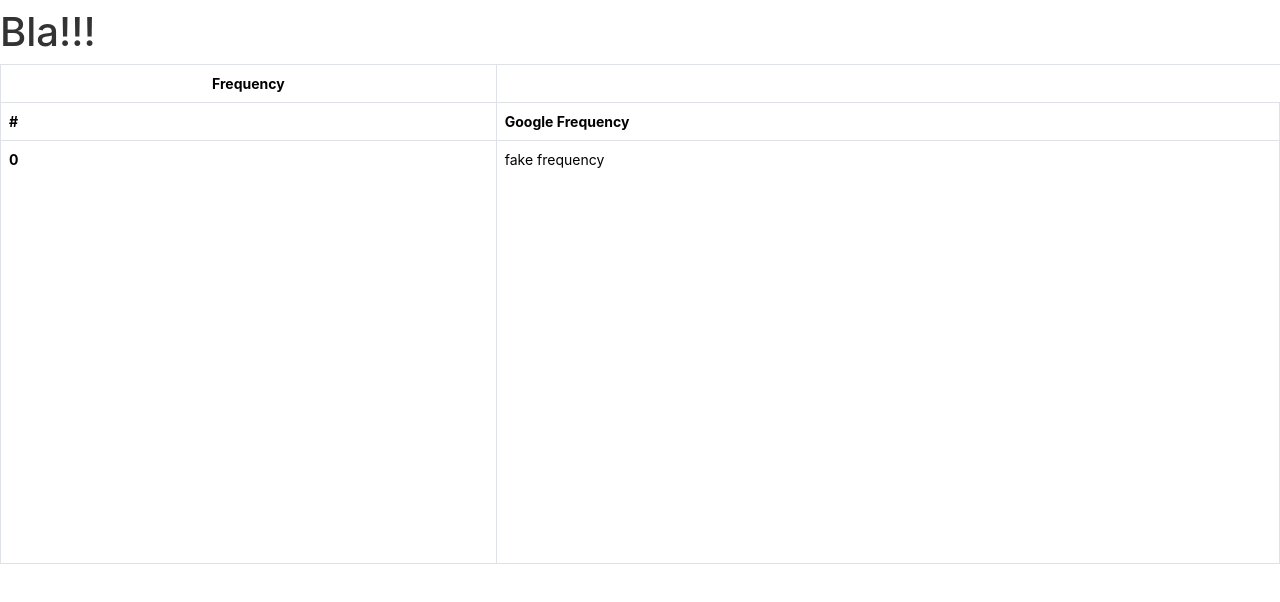
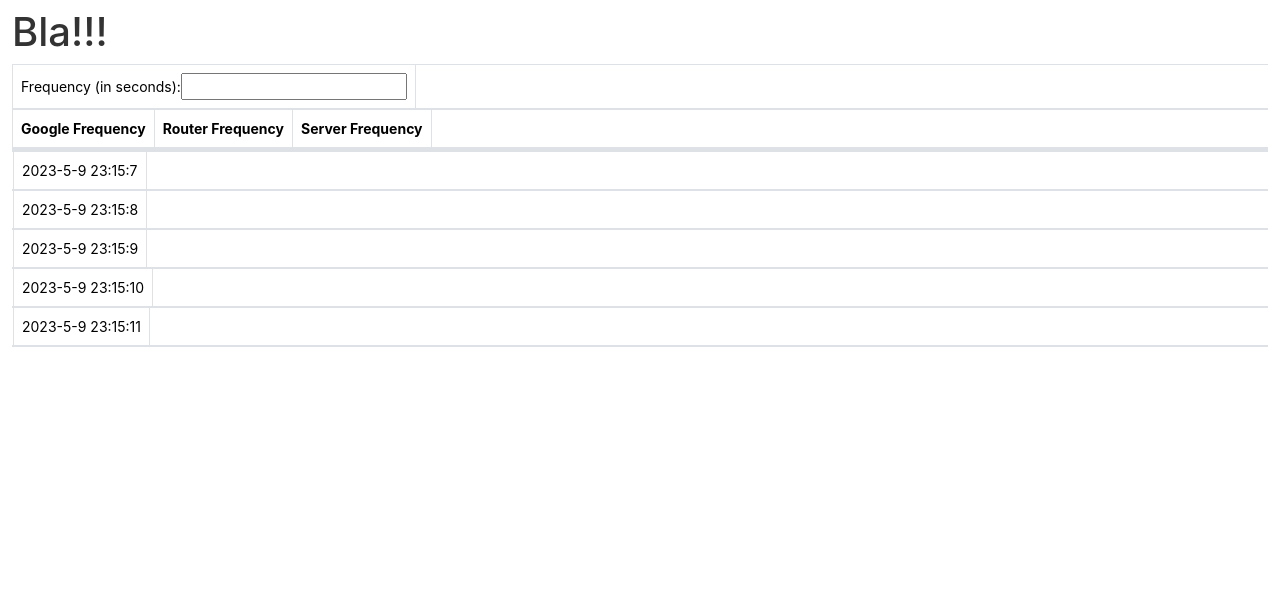
Before and after one commit to EliasMitsolides/TrackThreeIPs, an Angular app: page / in a window 1280 px wide. Shown: the top 602 px of the page. Built offline with nearby package versions, Linux system fonts and the light colour scheme.

Commit message:
3rd Commit, Table grows. Work on stubborn column.

```diff
--- a/src/app/app.component.css
+++ b/src/app/app.component.css
@@ -1,3 +1,22 @@
+#FrequencyTable{
+    overflow: scroll;
+    overflow-y: scroll;
+}
+
 .FrequencyHeader{
     text-align: center;
 }
+
+
+/* .RowOfTable{
+    height: 100px
+} */ /*This just makes a first row however many pixels tall bcus RowOfTable is a <tr>*/
+
+.frequencyRows{
+   height: 800px;
+   overflow-y: auto;
+   overflow-x: hidden;
+}
+.ThreeIP-TableHeader{
+    display:flex;
+}
--- a/src/app/app.component.html
+++ b/src/app/app.component.html
@@ -294,28 +294,34 @@
 </style>
 
 <!-- Toolbar -->
-<div class="" role="">
+<div class="container-fluid" role="">
   <h1>Bla!!!</h1>
-  <table class="table table-hover table-bordered" id="FrequencyTable" style= "height: 500px">
-    <thead>
+  <table class="table table-hover table-bordered d-flex flex-column vh-100" id="FrequencyTable">
+    <thead class = "ThreeIP-TableHeader row">
       <tr>
-        <th scope="row" class="FrequencyHeader">
-          Frequency
-        </th>
+        <td scope="row" colspan="3" class="FrequencyHeader">
+          <form>
+            <label for="FrequencyInput">Frequency (in seconds): </label>
+            <input type="number" id="FrequencyInput">
+          </form>
+        </td>
 
       </tr>
-      <tr>
-        <th scope="col">#</th>
+      <tr >
+        <!-- <th scope="col" class="w-10">#</th> -->
         <th scope="col">Google Frequency</th>
+        <th scope="col">Router Frequency</th>
+        <th scope="col">Server Frequency</th>
       </tr>
     </thead>
-    <tbody>
+    <tbody class="FrequencyRows row overflow-auto border">
       <!-- each row is a <tr> -->
       <!--going to make a tr component or functionality to add returned frequencies-->
       <!--first make a while list to add new <tr>s -->
-      <tr>
-        <th scope="row">{{listCount}}</th> <!--this it a table header, it's bolded-->
-        <td class="ToPlugFrequency">fake frequency</td>
+      <tr class="RowOfTable">
+        <!--this is a table header, it's bolded-->
+        <!-- <th scope="row">{{listCount}}</th>  -->
+        <!-- <td class="GoogleFrequency"></td> -->
       </tr>
     </tbody>
   </table>
--- a/src/app/app.component.ts
+++ b/src/app/app.component.ts
@@ -11,7 +11,7 @@ export class AppComponent implements OnInit{
     console.log("ngOnInit function: "); // + this.listCount
     let rowwww = this.moreRow.bind(this)
     //setInterval(this.moreRow, 1000) this didn't work without binding to retain thiiiiis listCount
-    //setInterval(rowwww, 1000) this works!!!
+    setInterval(rowwww, 1000) //this works!!!
   }
   title = 'TrackThreeIPs';
   listCount:number = 0;
@@ -37,13 +37,26 @@ export class AppComponent implements OnInit{
     const frequencyTable = <HTMLTableElement>document.querySelector("#FrequencyTable");
     if (frequencyTable){
       var newRow = frequencyTable.insertRow(-1);
-      var firstCellInNewRow = newRow.insertCell(0);
-      var secondCellInNewRow = newRow.insertCell(1);
+      newRow.className = "RowOfTable";
+      //var firstCellInNewRow = newRow.insertCell(0);
+      var GoogleFrequency = newRow.insertCell(0);
 
       this.listCount += 1;
 
-      firstCellInNewRow.innerHTML = this.listCount.toString();
-      secondCellInNewRow.innerHTML = Math.random() as unknown as string;
+      var date = new Date();
+
+      var year = date.getFullYear();
+      var month = date.getMonth();
+      var day = date.getDate();
+
+      var hour = date.getHours();
+      var minutes = date.getMinutes();
+      var seconds = date.getSeconds();
+
+      let dateFormat = `${year}-${month}-${day} ${hour}:${minutes}:${seconds}`
+
+      //firstCellInNewRow.innerHTML = this.listCount.toString();
+      GoogleFrequency.innerHTML = dateFormat; // + Math.random() as unknown as string
     }
   }
 
```
